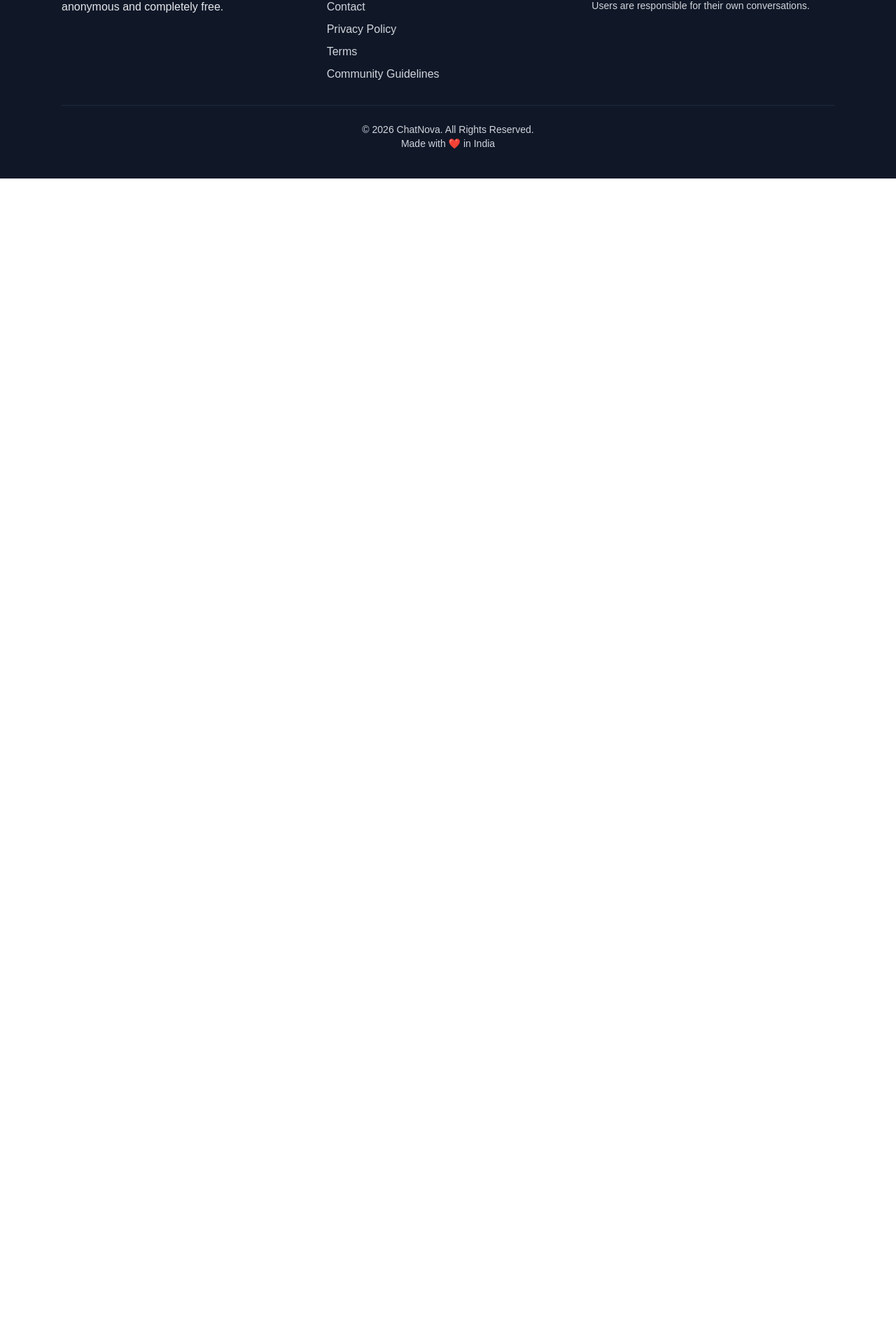
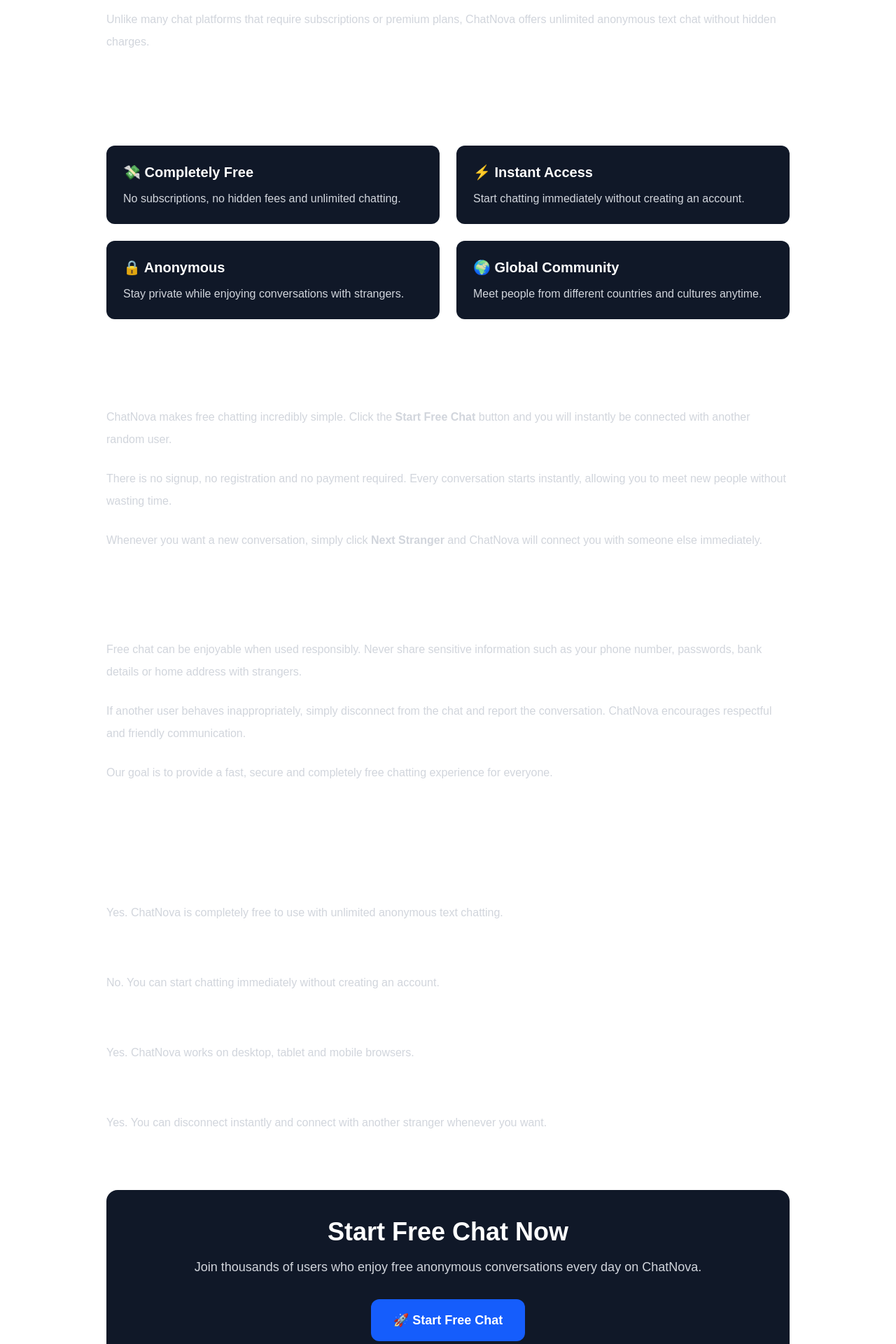
Before and after one commit to Shubhampb4499/random-chat, a Next.js app: page /free-chat in a window 1280 px wide. Shown: the part 545-2465 px from the top of the page at 70% size. Before the commit the page ends 800 px from the top, so only its background shows below. Built offline with nearby package versions, Linux system fonts and the light colour scheme.

Commit message:
Completed Free Chat landing page V1

```diff
--- a/app/free-chat/page.tsx
+++ b/app/free-chat/page.tsx
@@ -38,6 +38,200 @@
       >
         🚀 Start Free Chat
       </Link>
+      <section className="mt-16">
+
+  <h2 className="text-3xl font-bold mb-6">
+    Why Choose Free Chat?
+  </h2>
+
+  <p className="text-gray-300 leading-8 mb-6">
+    ChatNova gives everyone the opportunity to chat online without paying
+    anything. Whether you want to make new friends, practice a language or
+    simply enjoy casual conversations, our platform is completely free.
+  </p>
+
+  <p className="text-gray-300 leading-8 mb-6">
+    Unlike many chat platforms that require subscriptions or premium plans,
+    ChatNova offers unlimited anonymous text chat without hidden charges.
+  </p>
+
+</section>
+
+<section className="mt-16">
+
+  <h2 className="text-3xl font-bold mb-8">
+    Why Millions Prefer Free Chat
+  </h2>
+
+  <div className="grid md:grid-cols-2 gap-6">
+
+    <div className="bg-gray-900 p-6 rounded-xl">
+      <h3 className="text-xl font-semibold mb-3">
+        💸 Completely Free
+      </h3>
+
+      <p className="text-gray-300">
+        No subscriptions, no hidden fees and unlimited chatting.
+      </p>
+    </div>
+
+    <div className="bg-gray-900 p-6 rounded-xl">
+      <h3 className="text-xl font-semibold mb-3">
+        ⚡ Instant Access
+      </h3>
+
+      <p className="text-gray-300">
+        Start chatting immediately without creating an account.
+      </p>
+    </div>
+
+    <div className="bg-gray-900 p-6 rounded-xl">
+      <h3 className="text-xl font-semibold mb-3">
+        🔒 Anonymous
+      </h3>
+
+      <p className="text-gray-300">
+        Stay private while enjoying conversations with strangers.
+      </p>
+    </div>
+
+    <div className="bg-gray-900 p-6 rounded-xl">
+      <h3 className="text-xl font-semibold mb-3">
+        🌍 Global Community
+      </h3>
+
+      <p className="text-gray-300">
+        Meet people from different countries and cultures anytime.
+      </p>
+    </div>
+
+  </div>
+
+</section>
+<section className="mt-16">
+
+  <h2 className="text-3xl font-bold mb-6">
+    How Free Chat Works
+  </h2>
+
+  <div className="space-y-6 text-gray-300 leading-8">
+
+    <p>
+      ChatNova makes free chatting incredibly simple. Click the
+      <strong> Start Free Chat </strong>
+      button and you will instantly be connected with another random user.
+    </p>
+
+    <p>
+      There is no signup, no registration and no payment required. Every
+      conversation starts instantly, allowing you to meet new people without
+      wasting time.
+    </p>
+
+    <p>
+      Whenever you want a new conversation, simply click
+      <strong> Next Stranger </strong>
+      and ChatNova will connect you with someone else immediately.
+    </p>
+
+  </div>
+
+</section>
+
+<section className="mt-16">
+
+  <h2 className="text-3xl font-bold mb-6">
+    Is Free Chat Safe?
+  </h2>
+
+  <p className="text-gray-300 leading-8 mb-6">
+    Free chat can be enjoyable when used responsibly. Never share sensitive
+    information such as your phone number, passwords, bank details or home
+    address with strangers.
+  </p>
+
+  <p className="text-gray-300 leading-8 mb-6">
+    If another user behaves inappropriately, simply disconnect from the chat
+    and report the conversation. ChatNova encourages respectful and friendly
+    communication.
+  </p>
+
+  <p className="text-gray-300 leading-8">
+    Our goal is to provide a fast, secure and completely free chatting
+    experience for everyone.
+  </p>
+
+</section>
+<section className="mt-16">
+
+  <h2 className="text-3xl font-bold mb-8">
+    Frequently Asked Questions
+  </h2>
+
+  <div className="space-y-8">
+
+    <div>
+      <h3 className="text-xl font-semibold mb-2">
+        Is ChatNova really free?
+      </h3>
+
+      <p className="text-gray-300 leading-8">
+        Yes. ChatNova is completely free to use with unlimited anonymous text chatting.
+      </p>
+    </div>
+
+    <div>
+      <h3 className="text-xl font-semibold mb-2">
+        Do I need to register?
+      </h3>
+
+      <p className="text-gray-300 leading-8">
+        No. You can start chatting immediately without creating an account.
+      </p>
+    </div>
+
+    <div>
+      <h3 className="text-xl font-semibold mb-2">
+        Can I chat from my mobile?
+      </h3>
+
+      <p className="text-gray-300 leading-8">
+        Yes. ChatNova works on desktop, tablet and mobile browsers.
+      </p>
+    </div>
+
+    <div>
+      <h3 className="text-xl font-semibold mb-2">
+        Can I leave a conversation anytime?
+      </h3>
+
+      <p className="text-gray-300 leading-8">
+        Yes. You can disconnect instantly and connect with another stranger whenever you want.
+      </p>
+    </div>
+
+  </div>
+
+</section>
+
+<section className="mt-20 bg-gray-900 rounded-2xl p-10 text-center">
+
+  <h2 className="text-4xl font-bold mb-4">
+    Start Free Chat Now
+  </h2>
+
+  <p className="text-gray-300 text-lg mb-8">
+    Join thousands of users who enjoy free anonymous conversations every day on ChatNova.
+  </p>
+
+  <Link
+    href="/chat"
+    className="inline-block bg-blue-600 hover:bg-blue-700 px-8 py-4 rounded-xl text-lg font-semibold"
+  >
+    🚀 Start Free Chat
+  </Link>
+
+</section>
 
     </main>
   );
```
